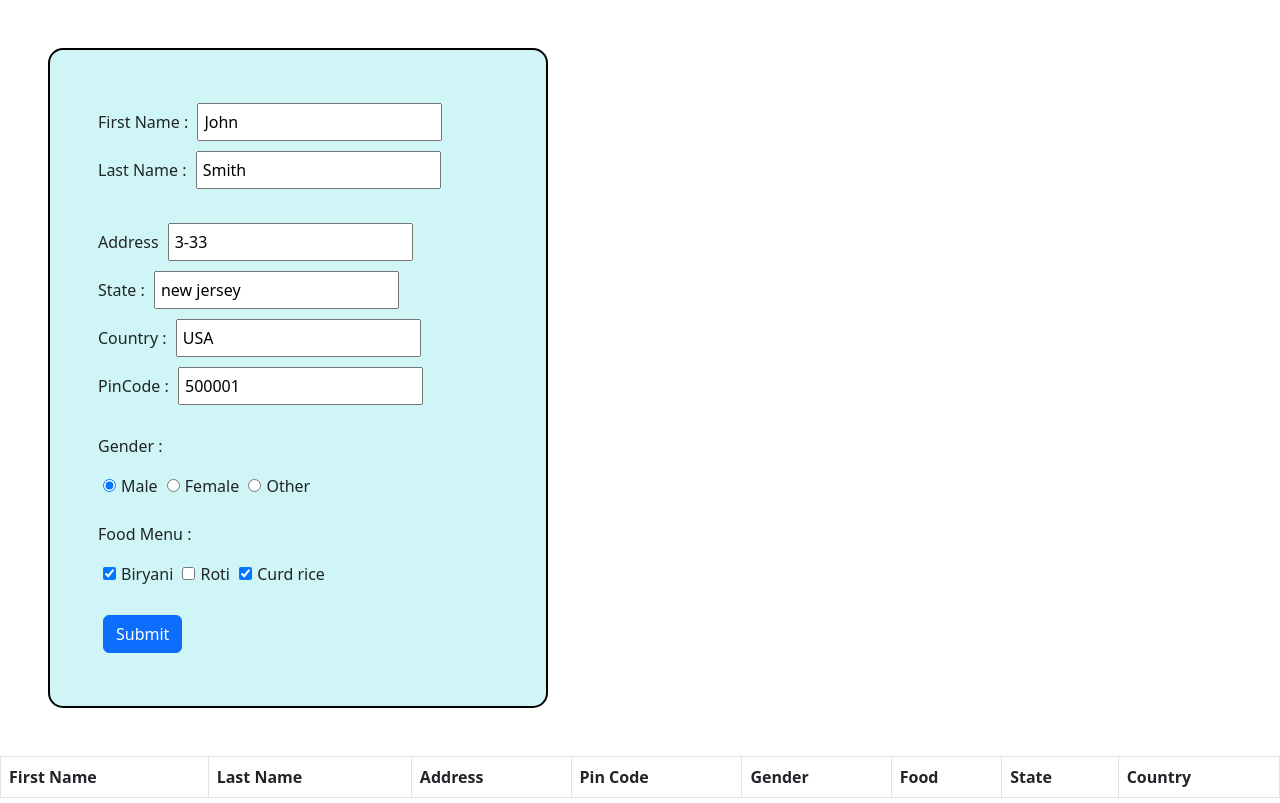
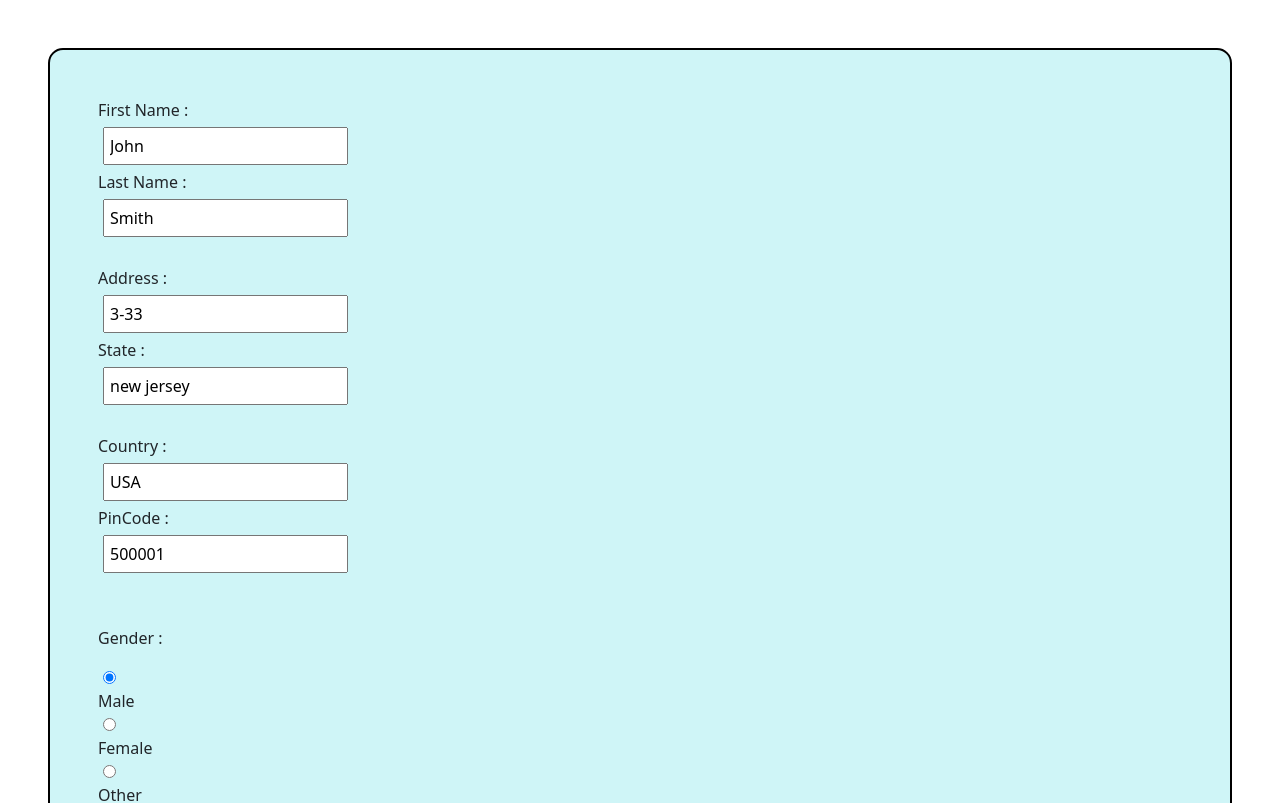
Before and after one commit to ramesh581/Dom-Forms, a plain HTML site: page index.html in a window 1280 px wide. Shown: the top 803 px of the page. Drawn offline with nearby package versions, Linux system fonts and the light colour scheme.

Commit message:
update files

```diff
--- a/index.html
+++ b/index.html
@@ -14,18 +14,18 @@
     <title>Document</title>
 </head>
 <body>
-    <form action=""class=" m-5 p-5" onsubmit=collectData()>
+    <form action=""class=" m-5 p-5" onsubmit="collectData()">
         <label for="fname">First Name : </label>
-        <input type="text" id="fname" value = "John" required> <br>
+        <input type="text" id="fname" value = "John" required>
         <label for="lname">Last Name : </label>
-        <input type="text" id="lname" value="Smith"  required><br><br>
+        <input type="text" id="lname" value="Smith"  required><br>
 
-        <label for="address">Address</label>
-        <input type="text" id="address" value="3-33" required> <br>
+        <label for="address">Address : </label>
+        <input type="text" id="address" value="3-33" required>
         <label for="state">State : </label>
         <input type="text" id="state" value ="new jersey"required> <br>
         <label for="country">Country : </label>
-        <input type="text" id="country" value="USA" required> <br>
+        <input type="text" id="country" value="USA" required>
         <label for="pin"> PinCode : </label>
         <input type="text" id="pin" value="500001" required> <br><br>
 
@@ -44,8 +44,11 @@
 
     </form>
 
-    <table class="table table-striped table-bordered table-hover"cellspacing="0" cellpadding="0" width="100%" height="100%">
+    <p id="para"></p>
+
+    <table class="table table-bordered" width="100%" >
         <thead>
+            <tr>
             <th>First Name</th>
             <th>Last Name</th>
             <th>Address</th>
@@ -54,6 +57,7 @@
             <th>Food</th>
             <th>State</th>
             <th>Country</th>
+        </tr>
         </thead>
         <tbody id="table-body">
 
--- a/script.js
+++ b/script.js
@@ -46,17 +46,19 @@ ${data.food[1].value},${data.food[0].value}
 
  function collectData() {
     let tableBody = document.querySelector('#table-body');
-    let tableRow  = ""
-    tableBody +=`
+    let tableRow  = "" ;
+    tableRow +=`
     <tr>
     <td>${data.firstName}</td>
     <td>${data.lastName}</td>
     <td>${data.address}</td>
     <td>${data.pin}</td>
     <td>${data.gender}</td>
-    <td>${data.food[0]}${data.food[1]}</td>
+    <td>${data.food[0].value}
+    ${data.food[1].value}</td>
     <td>${data.state}</td>
     <td>${data.country}</td>
     </tr>`;
+    console.log(tableRow);
     tableBody.innerHTML = tableRow;
 }
--- a/style.css
+++ b/style.css
@@ -1,11 +1,14 @@
  form{
-    width: 500px;
+   display: flex;
+   flex-direction: column;
+   justify-content: center;
     border: 2px solid #000;
     background-color: rgb(207, 245, 247);
     border-radius: 15px;
  }
 
  form input{
+   width:max-content;
     margin: 5px;
     padding: 5px;
 }
```
Also changed, not shown: 1 other file.
